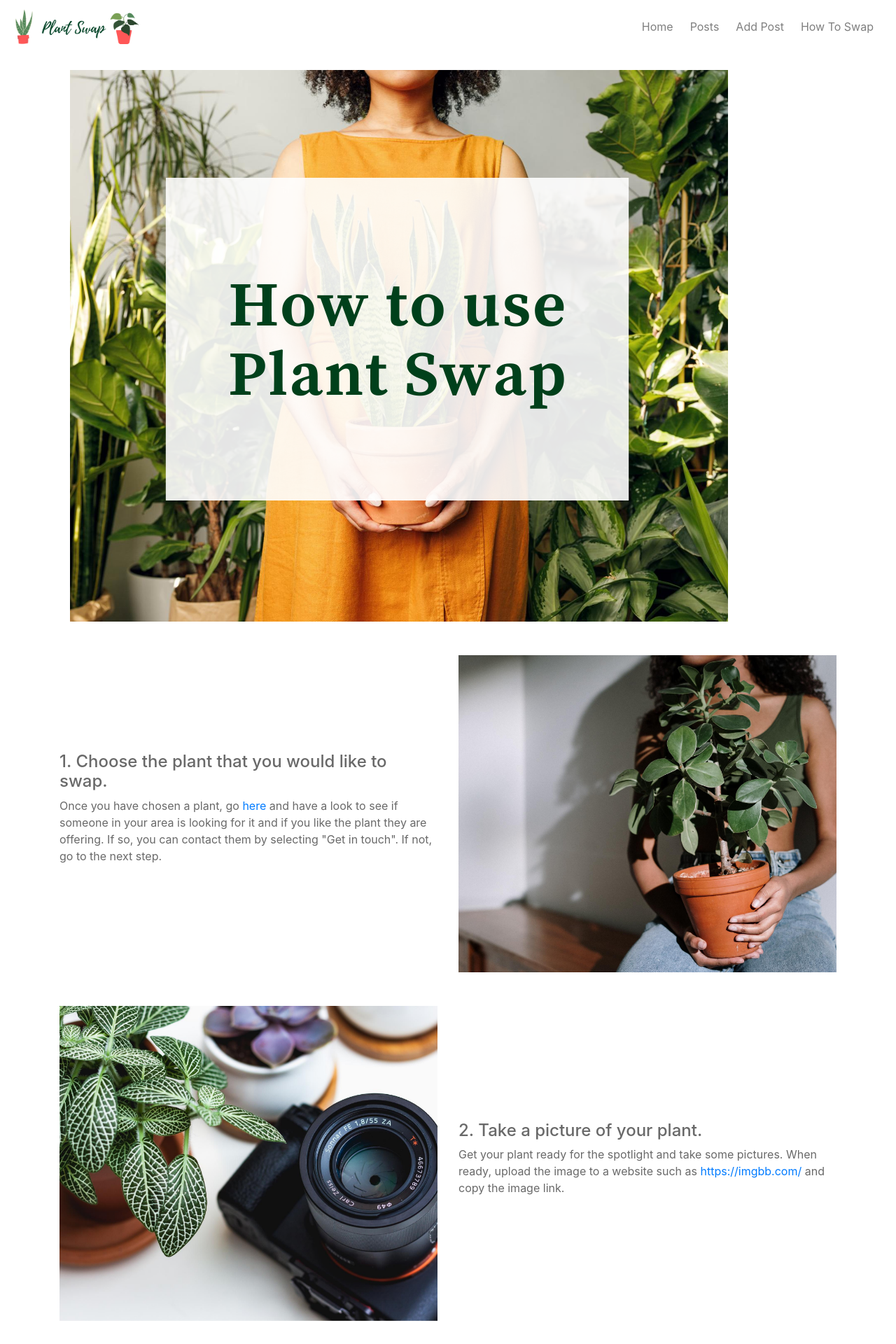
After one commit to debrawolford/plant-swap, a Flask app: page /about in a window 1280 px wide. The commit adds this page. Shown: the top 1920 px of the page at 70% size. Run offline with Flask 2, Linux system fonts and the light colour scheme; some libraries are stand-ins or nearby versions.

Commit message:
Added About Page

```diff
--- a/app.py
+++ b/app.py
@@ -21,6 +21,11 @@ mongo = PyMongo(app)
 @app.route("/")
 def home():
     return render_template("index.html")
+
+
+@app.route("/about")
+def about():
+    return render_template("about.html")
 
 
 @app.route("/get_posts")
--- /dev/null
+++ b/templates/about.html
@@ -0,0 +1,53 @@
+{% extends "base.html" %}
+{% block content %}
+<main class="container main-content">
+    <div class="row mx-auto col-12">
+        <img src="{{url_for('static', filename='images/how-to.png')}}" class="img-fluid" alt="How to use Plant Swap">
+    </div>
+    <div class="row mt-5">
+        <div class="col-md-6 my-auto">
+            <h4>1. Choose the plant that you would like to swap.</h4>
+            <p>Once you have chosen a plant, go <a href="{{url_for("get_posts")}}">here</a> and have a look to see if
+                someone in your area is looking for it and if you like the plant they are offering. If so, you can
+                contact them by selecting "Get in touch". If not,
+                go to the next step.</p>
+        </div>
+        <div class=" d-none d-md-block col-md-6">
+            <img src="{{url_for('static', filename='images/step-1.png')}}" class="img-fluid" alt="Woman with plant">
+        </div>
+    </div>
+    <div class="row mt-5">
+        <div class=" d-none d-md-block col-md-6">
+            <img src="{{url_for('static', filename='images/step-2.png')}}" class="img-fluid" alt="Plant with camera">
+        </div>
+        <div class="col-md-6 my-auto">
+            <h4>2. Take a picture of your plant.</h4>
+            <p>Get your plant ready for the spotlight and take some pictures. When ready, upload the image to a website
+                such as <a href="https://imgbb.com/">https://imgbb.com/</a> and copy the image link.</p>
+        </div>
+    </div>
+    <div class="row mt-5">
+        <div class="col-md-6 my-auto">
+            <h4>3. Upload your plant.</h4>
+            <p>Go to <a href="{{url_for("add_post")}}">Add Post</a> and fill in the form. Make sure to use the url you
+                copied earlier for the image. Once you submit, your plant should show up on the <a
+                    href="{{url_for("get_posts")}}">Posts</a> page. Once it's there, you simply wait for someone to get
+                in touch with you.</p>
+        </div>
+        <div class=" d-none d-md-block col-md-6">
+            <img src="{{url_for('static', filename='images/step-3.png')}}" class="img-fluid" alt="Woman with plant">
+        </div>
+    </div>
+    <div class="row mt-5">
+        <div class=" d-none d-md-block col-md-6">
+            <img src="{{url_for('static', filename='images/step-4.png')}}" class="img-fluid" alt="Plant with camera">
+        </div>
+        <div class="col-md-6 my-auto">
+            <h4>2. Get your new plant!</h4>
+            <p>Once someone contacts you, you can sort out the details with them on how to swap. You can either send the
+                plants to each other via post or meet up in person if you're nearby, that's completely up to you!</p>
+        </div>
+    </div>
+</main>
+
+{% endblock %}
--- a/templates/base.html
+++ b/templates/base.html
@@ -34,6 +34,7 @@
                         <a class="nav-item nav-link mr-2" href="{{url_for("home")}}">Home</a>
                         <a class="nav-item nav-link mr-2" href="{{url_for("get_posts")}}">Posts</a>
                         <a class="nav-item nav-link mr-2" href="{{url_for("add_post")}}">Add Post</a>
+                        <a class="nav-item nav-link mr-2" href="{{url_for("about")}}">How To Swap</a>
                     </div>
                 </div>
             </nav>
@@ -61,6 +62,7 @@
                 <p><a class="footer-link" href="{{url_for("home")}}">Home</a></p>
                 <p><a class="footer-link" href="{{url_for("get_posts")}}">Posts</a></p>
                 <p><a class="footer-link" href="{{url_for("add_post")}}">Add Post</a></p>
+                <p><a class="footer-link" href="{{url_for("about")}}">How to Swap</a></p>
             </div>
         </div>
         <div class="row" id="footer-social">
--- a/templates/index.html
+++ b/templates/index.html
@@ -9,10 +9,12 @@
                 <div class="text-center">
                     <a class=" d-sm-none btn btn-outline-success btn-sm" href="{{url_for("get_posts")}}"
                         role="button">Start
-                        Swapping!</a>
+                        Swapping</a>
                     <a class="d-none d-sm-inline btn btn-outline-success btn-lg" href="{{url_for("get_posts")}}"
                         role="button">Start
-                        Swapping!</a>
+                        Swapping</a>
+                    <a class="d-none d-md-inline btn btn-outline-success btn-lg" href="{{url_for("about")}}"
+                        role="button">Learn More</a>
                 </div>
             </div>
         </div>
```
Also changed, not shown: static/images/how-to.png (added), static/images/step-1.png (added), static/images/step-2.png (added), static/images/step-3.png (added), static/images/step-4.png (added).
